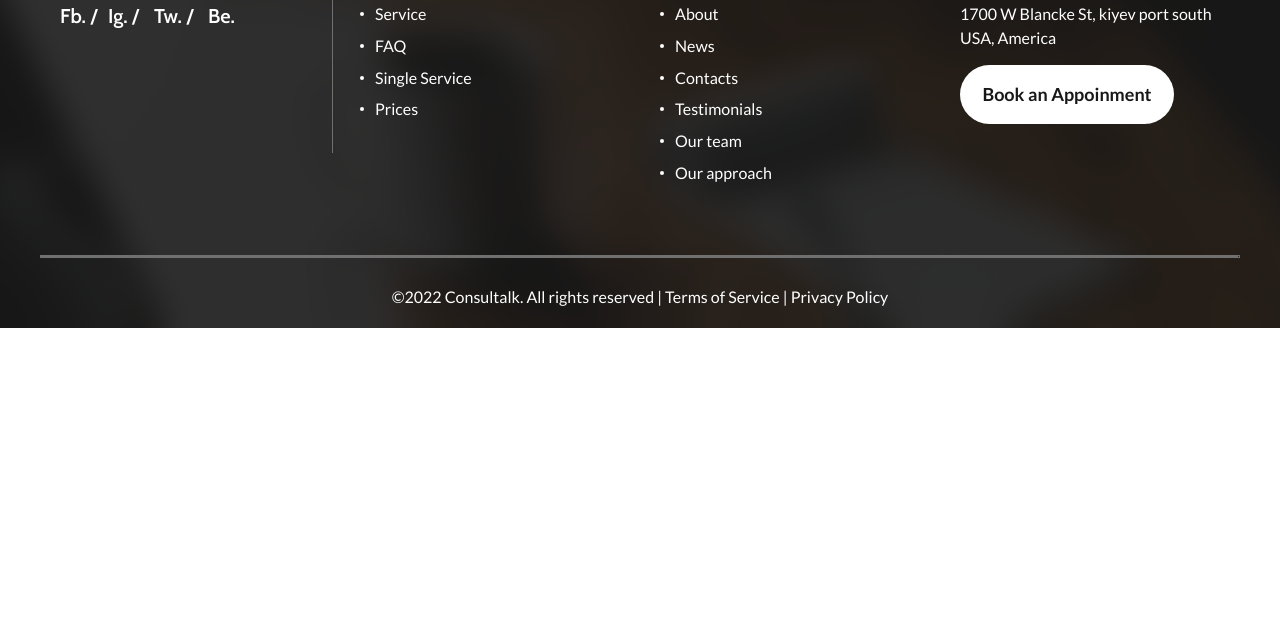
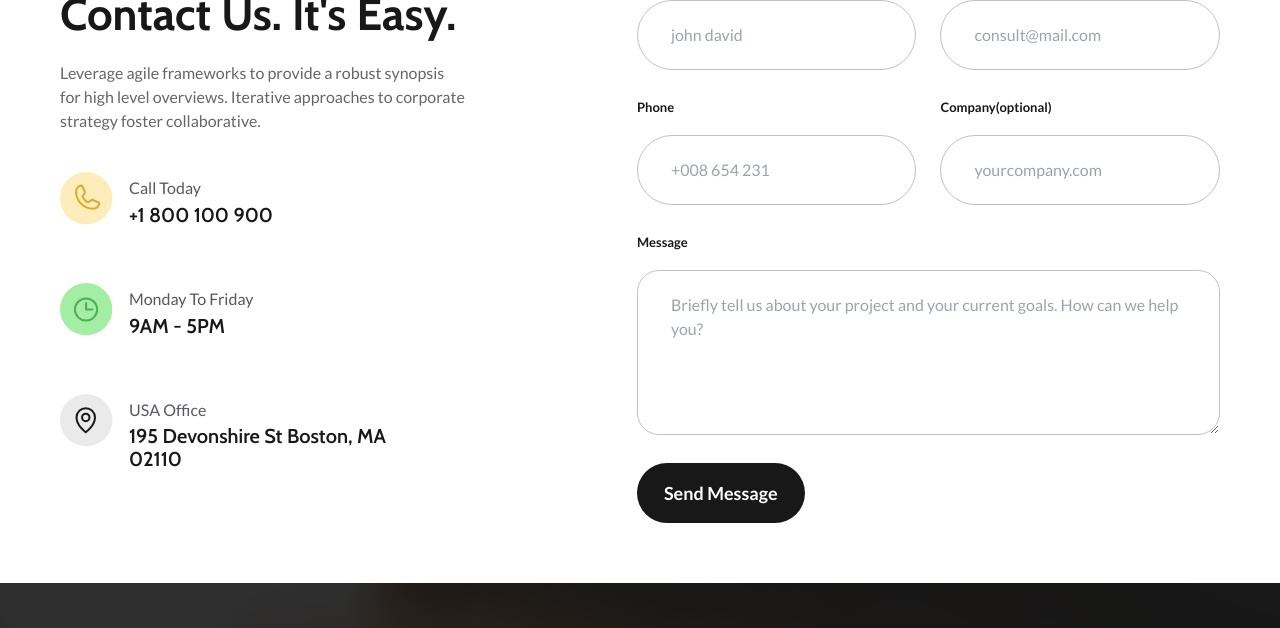
Before and after one commit to octomors/FrontendProject, a website built with Vite: page index.html in a window 1280 px wide. Shown: the part 4672-5300 px from the top of the page. Before the commit the page ends 5000 px from the top, so only its background shows below. Built offline with nearby package versions, Linux system fonts and the light colour scheme; files whose address does not match are found by name; what fireworks-js would draw is missing.

Commit message:
Contact form done

```diff
--- a/index.html
+++ b/index.html
@@ -430,6 +430,83 @@
       </section>
       </div>
 
+      <div class="form-container">
+        <div class="contact-wrapper">
+            <!-- Left Section -->
+            <div class="contact-info">
+                <div class="tag">
+                <p class="tag-text">PROCESS</p>
+                </div>
+                <h1>Contact Us. It's Easy.</h1>
+                <p class="description">
+                    Leverage agile frameworks to provide a robust synopsis
+                    for high level overviews. Iterative approaches to
+                    corporate strategy foster collaborative.
+                </p>
+
+                <div class="info-items">
+                    <div class="info-item">
+                        <img src="/images/form-phone.svg"/>
+                        <div class="info-content">
+                            <p class="info-label">Call Today</p>
+                            <p class="info-value">+1 800 100 900</p>
+                        </div>
+                    </div>
+
+                    <div class="info-item">
+                        <img src="/images/form-clock.svg"/>
+                        <div class="info-content">
+                            <p class="info-label">Monday To Friday</p>
+                            <p class="info-value">9AM - 5PM</p>
+                        </div>
+                    </div>
+
+                    <div class="info-item">
+                        <img src="/images/form-location.svg"/>
+                        <div class="info-content">
+                            <p class="info-label">USA Office</p>
+                            <p class="info-value">195 Devonshire St Boston, MA<br>02110</p>
+                        </div>
+                    </div>
+                </div>
+            </div>
+
+            <!-- Right Section - Form -->
+            <div class="contact-form">
+                <form>
+                    <div class="form-row">
+                        <div class="form-group">
+                            <label for="fullname">Full Name</label>
+                            <input type="text" id="fullname" placeholder="john david">
+                        </div>
+                        <div class="form-group">
+                            <label for="email">Email</label>
+                            <input type="email" id="email" placeholder="consult@mail.com">
+                        </div>
+                    </div>
+
+                    <div class="form-row">
+                        <div class="form-group">
+                            <label for="phone">Phone</label>
+                            <input type="tel" id="phone" placeholder="+008 654 231">
+                        </div>
+                        <div class="form-group">
+                            <label for="company">Company(optional)</label>
+                            <input type="text" id="company" placeholder="yourcompany.com">
+                        </div>
+                    </div>
+
+                    <div class="form-group full-width">
+                        <label for="message">Message</label>
+                        <textarea id="message" rows="5" placeholder="Briefly tell us about your project and your current goals. How can we help you?"></textarea>
+                    </div>
+
+                    <button type="submit" class="submit-btn">Send Message</button>
+                </form>
+            </div>
+        </div>
+    </div>
+
       <footer class="footer">
         <div class="footer__container">
           <div id="sus"></div>
--- a/src/index.css
+++ b/src/index.css
@@ -13,3 +13,4 @@
 @import './styles/components/process.css';
 @import './styles/components/tags.css';
 @import './styles/components/footer.css';
+@import './styles/components/form.css';
--- a/src/styles/components/container.css
+++ b/src/styles/components/container.css
@@ -13,7 +13,11 @@
   align-items: center;
 }
 
-/* Контейнеры для прогрессивного увеличения */
+.form-container {
+  background: var(--color-background02);
+  width: 100%;
+}
+
 @media not all and (--sm-viewport) {
   .container {
     max-width: 576px;
--- /dev/null
+++ b/src/styles/components/form.css
@@ -0,0 +1,149 @@
+/* Left Section */
+.contact-info {
+  max-width: 1200px;
+  padding-right: 80px;
+}
+
+.contact-info h1 {
+  font-family: var(--font-primary);
+  font-weight: var(--font-bold);
+  font-size: 45px;
+  color: var(--color-primary03);
+  margin-bottom: 20px;
+  line-height: 1.2;
+}
+
+.description {
+  font-family: var(--font-secondary);
+  font-weight: var(--font-regular);
+  line-height: 1.48;
+  font-size: 16px;
+  color: #666;
+  margin-bottom: 40px;
+}
+
+.info-items {
+  display: flex;
+  flex-direction: column;
+  gap: 56px;
+}
+
+.info-item {
+  display: flex;
+  align-items: flex-start;
+  gap: 16px;
+}
+
+.info-content {
+  padding-top: 4px;
+}
+
+.info-label {
+  font-family: var(--font-secondary);
+  font-weight: var(--font-regular);
+  line-height: 1.48;
+  font-size: 16px;
+  color: #595566;
+  margin-bottom: 4px;
+}
+
+.info-value {
+  font-family: var(--font-primary);
+  font-weight: var(--font-semibold);
+  line-height: 1.15;
+  font-size: 20px;
+  color: var(--color-primary03);
+}
+
+/* Right Section - Form */
+.form-row {
+  display: grid;
+  grid-template-columns: 1fr 1fr;
+  gap: 24px;
+  margin-bottom: 28px;
+}
+
+.form-group {
+  font-family: var(--font-secondary);
+  font-weight: var(--font-regular);
+  line-height: 1.48;
+  font-size: 16px;
+  gap: 8px;
+  display: flex;
+  flex-direction: column;
+}
+
+.form-group.full-width {
+  margin-bottom: 28px;
+}
+
+.form-group label {
+  font-size: 13px;
+  font-weight: 600;
+  color: var(--color-primary03);
+  margin-bottom: 10px;
+}
+
+.form-group input,
+.form-group textarea {
+  font-family: var(--font-secondary);
+  font-weight: var(--font-regular);
+  line-height: 1.48;
+  font-size: 16px;
+  padding: 22px 33px;
+  border: 1px solid #c1c1c1;
+  border-radius: 54px;
+}
+
+.full-width textarea {
+  border-radius: 22px;
+}
+
+.form-group textarea {
+  resize: vertical;
+  min-height: 120px;
+}
+
+.submit-btn {
+  font-family: var(--font-secondary);
+  font-weight: var(--font-semibold);
+  line-height: 1.6;
+  font-size: 18px;
+  background-color: var(--color-primary03);
+  color: var(--color-secondary02);
+  gap: 10px;
+  border: none;
+  padding: 16px 27px;
+  border-radius: 42px;
+  cursor: pointer;
+}
+
+/* Responsive */
+@media (width <= 968px) {
+  .contact-wrapper {
+    grid-template-columns: 1fr;
+    gap: 40px;
+  }
+
+  .contact-info {
+    padding-right: 0;
+  }
+
+  .contact-info h1 {
+    font-size: 36px;
+  }
+}
+
+@media (width <= 640px) {
+  .form-row {
+    grid-template-columns: 1fr;
+  }
+
+  .contact-form {
+    padding: 30px 20px;
+  }
+
+  .contact-info h1 {
+    font-size: 32px;
+  }
+}
--- a/src/styles/components/section-wrappers.css
+++ b/src/styles/components/section-wrappers.css
@@ -31,6 +31,16 @@
 .section-wrapper--pricing {
   padding: 100px 0;
   background: var(--color-background01);
+}
+
+.contact-wrapper {
+  max-width: 1200px;
+  margin: 0 auto;
+  padding: 60px 20px;
+  display: grid;
+  grid-template-columns: 1fr 1.2fr;
+  gap: 91px;
+  align-items: start;
 }
 
 /* Component spacing wrappers */
--- a/src/styles/global/utility.css
+++ b/src/styles/global/utility.css
@@ -12,3 +12,7 @@ body {
 html {
   scrollbar-width: none;
 }
+
+.page {
+  background-color: var(--color-background01);
+}
```
Also changed, not shown: public/images/form-clock.svg (added), public/images/form-location.svg (added), public/images/form-phone.svg (added).
